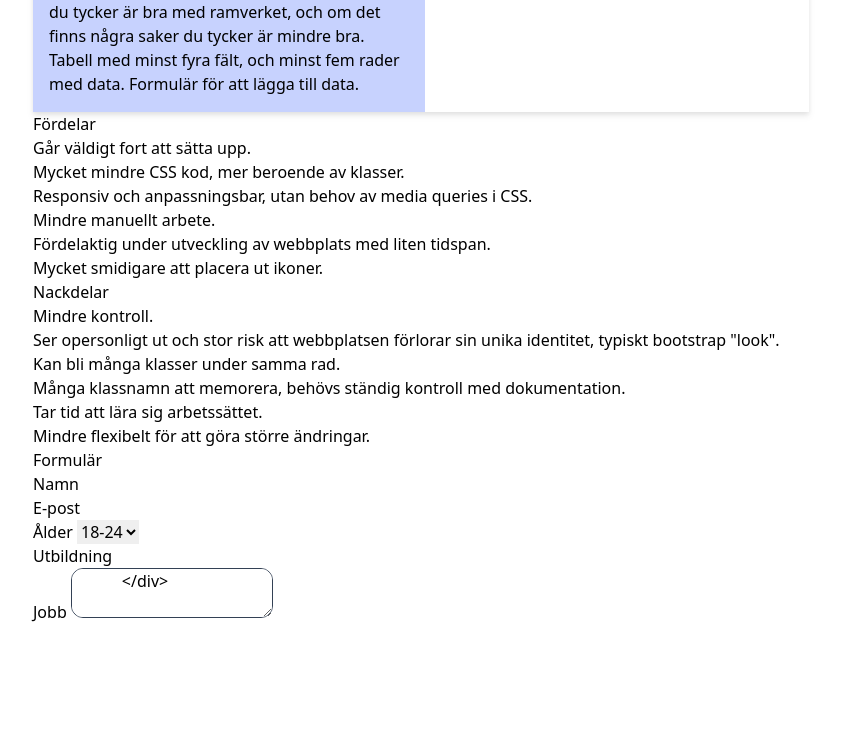
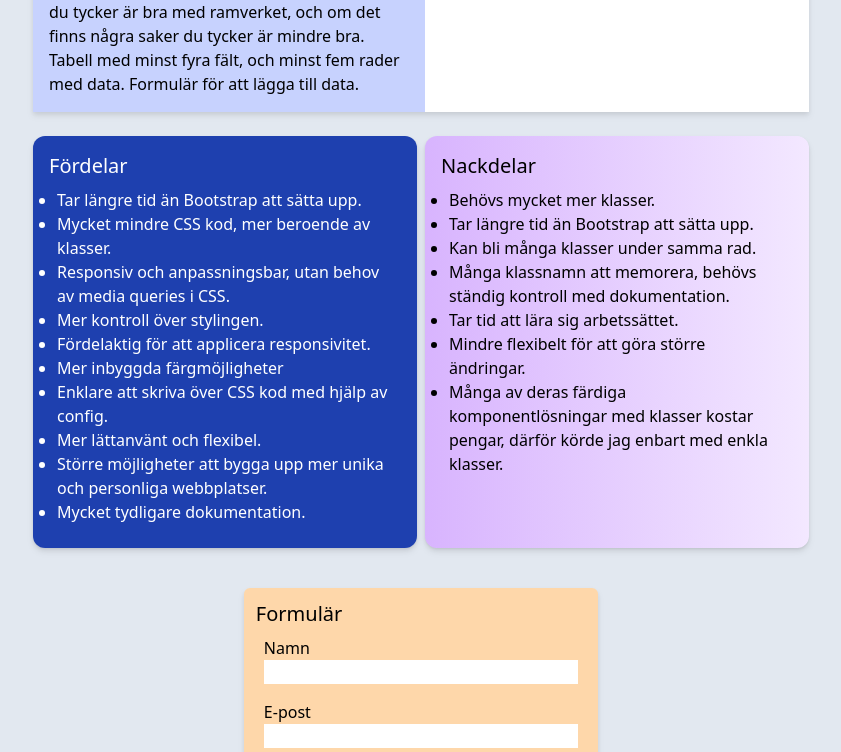
Before and after one commit to Hanin-96/css-ramverk-moment1, a website built with Parcel: page src/tailwind.html in a window 1280 px wide. Shown: the part 367-1119 px from the top of the page, without its empty margins (219-1060 px from the left). Before the commit the page ends 1003 px from the top, so only its background shows below. Built offline with nearby package versions, Linux system fonts and the light colour scheme.

Commit message:
Fixat knappar för länk i både ramverk, lagt till text och stylat formulär

```diff
--- a/src/tailwind.html
+++ b/src/tailwind.html
@@ -23,7 +23,7 @@
 </head>
 
 <body>
-    <header class="shadow-lg">
+    <header class="bg-white drop-shadow-xl">
         <div class="fill-current bg-indigo-900 w-full p-3">
             <a href="index.html">
                 <img src="img/logotypwhite.svg" alt="logotyp" class="max-w-40 h-auto">
@@ -43,6 +43,7 @@
         </nav>
 
     </header>
+    <div class="bg-slate-200">
         <main class="p-3 mx-auto max-w-800px w-full container">
             <div class="w-full">
                 <div>
@@ -59,55 +60,64 @@
 
                     <aside class="bg-white p-2 h-auto w-full">
                         <h4 class="text-2xl">Länk till Tailwind</h4>
-                    <button class="w-full p-1 bg-indigo-900 flex items-center justify-center p-4 mt-2 rounded-md hover:bg-indigo-950">
-                        <a href="https://tailwindcss.com/" target="_blank">
+                        <div class="relative">
+                            <input type="button" value="Länk" class="w-full p-1 bg-indigo-900 flex items-center justify-center p-4 mt-2 rounded-md hover:bg-indigo-950 text-white w-100">
+                            <a href="https://tailwindcss.com/" target="_blank" class="absolute top-1/2 right-3 transform -translate-y-1/2">
                                 <svg xmlns="http://www.w3.org/2000/svg" viewBox="0 0 24 24" fill="white" class="size-6 scale-150">
                                     <path fill-rule="evenodd" d="M15.75 2.25H21a.75.75 0 0 1 .75.75v5.25a.75.75 0 0 1-1.5 0V4.81L8.03 17.03a.75.75 0 0 1-1.06-1.06L19.19 3.75h-3.44a.75.75 0 0 1 0-1.5Zm-10.5 4.5a1.5 1.5 0 0 0-1.5 1.5v10.5a1.5 1.5 0 0 0 1.5 1.5h10.5a1.5 1.5 0 0 0 1.5-1.5V10.5a.75.75 0 0 1 1.5 0v8.25a3 3 0 0 1-3 3H5.25a3 3 0 0 1-3-3V8.25a3 3 0 0 1 3-3h8.25a.75.75 0 0 1 0 1.5H5.25Z" clip-rule="evenodd" />
                                 </svg>
                             </a>
-                    </button>
+                        </div>
                     </aside>
                 </div>
             </div>
 
-        <div>
-            <article>
-                <h3>Fördelar</h3>
-                <ul>
-                    <li>Går väldigt fort att sätta upp.</li>
+            <section class="mt-6">
+                <div class="flex flex-wrap md:flex-nowrap drop-shadow-md w-full gap-2">
+                    <article class="bg-blue-800 text-white p-4 rounded-xl drop-shadow-sm w-full">
+                        <h3 class="text-xl font-medium">Fördelar</h3>
+                        <ul class="list-disc p-2">
+                            <li>Tar längre tid än Bootstrap att sätta upp.</li>
                             <li>Mycket mindre CSS kod, mer beroende av klasser.</li>
                             <li>Responsiv och anpassningsbar, utan behov av media queries i CSS.</li>
-                    <li>Mindre manuellt arbete.</li>
-                    <li>Fördelaktig under utveckling av webbplats med liten tidspan.</li>
-                    <li>Mycket smidigare att placera ut ikoner.</li>
+                            <li>Mer kontroll över stylingen.</li>
+                            <li>Fördelaktig för att applicera responsivitet.</li>
+                            <li>Mer inbyggda färgmöjligheter</li>
+                            <li>Enklare att skriva över CSS kod med hjälp av config.</li>
+                            <li>Mer lättanvänt och flexibel.</li>
+                            <li>Större möjligheter att bygga upp mer unika och personliga webbplatser.</li>
+                            <li>Mycket tydligare dokumentation.</li>
                         </ul>
                     </article>
 
-            <article>
-                <h3>Nackdelar</h3>
-                <ul>
-                    <li>Mindre kontroll.</li>
-                    <li>Ser opersonligt ut och stor risk att webbplatsen förlorar sin unika identitet, typiskt bootstrap "look".</li>
+                    <article class="bg-white p-4 rounded-xl bg-gradient-to-r from-purple-300 to-purple-100 drop-shadow-sm w-full">
+                        <h3 class="text-xl font-medium">Nackdelar</h3>
+                        <ul class="list-disc p-2">
+                            <li>Behövs mycket mer klasser.</li>
+                            <li>Tar längre tid än Bootstrap att sätta upp.</li>
                             <li>Kan bli många klasser under samma rad.</li>
                             <li>Många klassnamn att memorera, behövs ständig kontroll med dokumentation.</li>
                             <li>Tar tid att lära sig arbetssättet.</li>
                             <li>Mindre flexibelt för att göra större ändringar.</li>
+                            <li>Många av deras färdiga komponentlösningar med klasser kostar pengar, därför körde jag enbart med enkla klasser.</li>
                         </ul>
                     </article>
                 </div>
-        <form>
-            <h3>Formulär</h3>
-            <div>
-                <label for="name" class="form-label">Namn</label>
-                <input type="text" class="form-control" id="name">
+            </section>
+
+                <form class="mt-10 mb-10 w-auto bg-orange-200 drop-shadow-md p-3 max-w-fit mx-auto rounded-md">
+                    <h3 class="text-xl font-medium">Formulär</h3>
+                    <div class="p-2">
+                        <label for="name" class="block">Namn</label>
+                        <input type="text" class="w-full" id="name">
                     </div>
-            <div>
+                    <div class="p-2">
                         <label for="email" class="form-label">E-post</label>
-                <input type="email" class="form-control" id="email">
+                        <input type="email" class="w-full" id="email">
                     </div>
-            <div>
+                    <div class="p-2">
                         <label for="age">Ålder</label>
-                <select name="age" id="age" class="form-select">
+                        <select name="age" id="age" class="w-full">
                             <option value="18-25">18-24</option>
                             <option value="26-35">26-35</option>
                             <option value="36-45">36-45</option>
@@ -116,28 +126,27 @@
                             <option value=">65">>65</option>
                         </select>
                     </div>
-            <div>
+                    <div class="p-2">
                         <label class="form-check-label" for="education">Utbildning</label>
-                <input type="text" class="form-control" id="education">
+                        <input type="text" class="w-full" id="education">
                     </div>
-            <div>
-                <label  for="job">Jobb</label>
-                <textarea type="text" class="border border-slate-700 rounded-xl" id="job">
+                    <div class="p-2">
+                        <label for="job">Jobb</label>
+                        <textarea class="border border-slate-700 rounded-xl w-full" id="job">
                 </div>
 
-            <div>
-                <input type="checkbox" class="form-check-input p-2" id="checkbox-accept">
-                <label for="checkbox-accept" class="form-check-label">Godkänna villkor</label>
+            <div class="p-2">
+                <input type="checkbox" id="checkbox-accept" class="w-full">
+                <label for="checkbox-accept" class="block">Godkänna villkor</label>
             </div>
 
-            <div>
+            <div class="flex flex-wrap w-full">
                 <button type="submit" class="btn btn-primary flex-fill">Skicka</button>
                 <button type="reset" class="btn btn-secondary flex-fill">Ångra</button>
             </div>
         </form>
 
-
-        <div class="overflow-x-auto bg-indigo-200 p-4 mb-5">
+        <div class="overflow-x-auto bg-purple-200 p-4 mb-5 drop-shadow-sm">
             <table class="w-full text-left table-auto min-w-max table-stripes">
                 <thead>
                     <tr>
@@ -201,6 +210,7 @@
             </table>
         </div>
     </main>
+</div>
 </body>
 
 </html>
```
Also changed, not shown: src/bootstrap.html (+9 -6 lines), src/index.html (+9 -1 lines), src/publicering.html (+57 -0 lines). Lines whose indentation alone changed are shown as unchanged.
